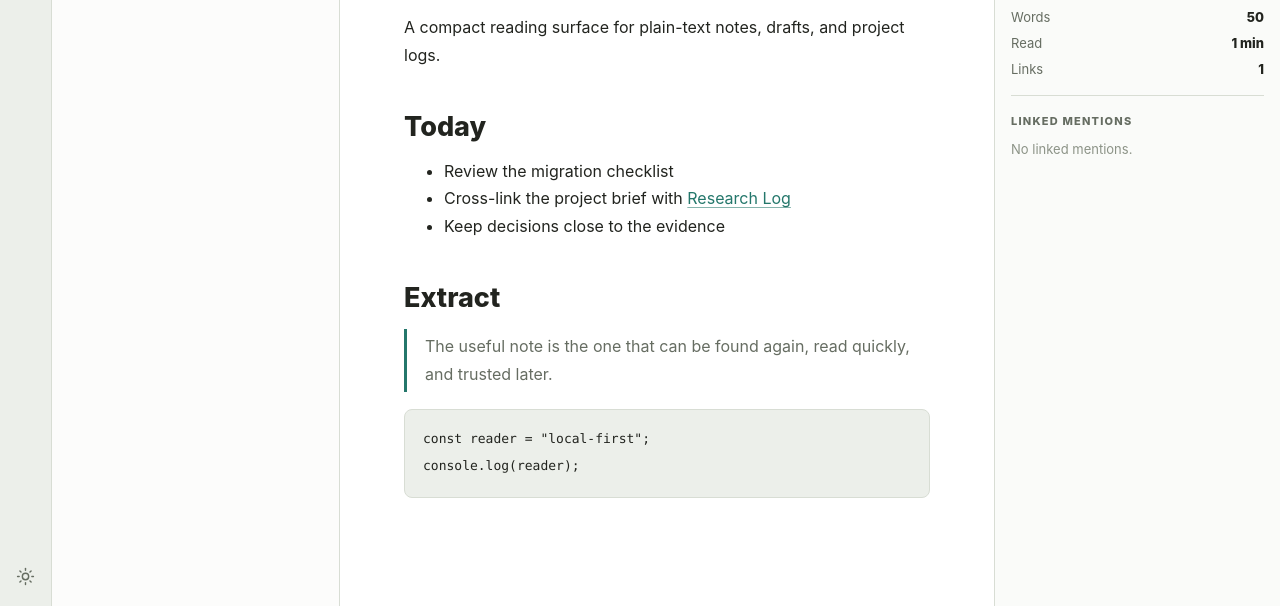
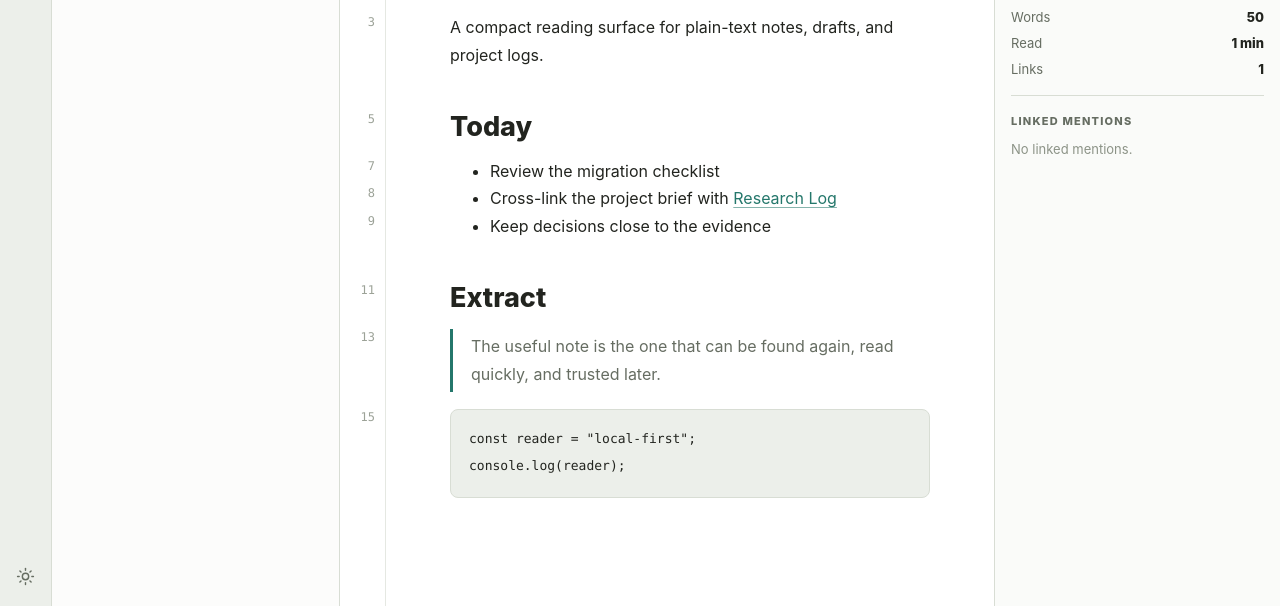
Before and after one commit to danlinyu/Vault-Reader, an Electron app: page index.html in a window 1280 px wide. Shown: the part 194-800 px from the top of the page. Drawn offline with nearby package versions, Linux system fonts and the light colour scheme; no server answers.

Commit message:
Add live editor line numbers

````diff
--- a/app.js
+++ b/app.js
@@ -36,6 +36,7 @@ const state = {
   indexed: false,
   renderTimer: null,
   liveTimer: null,
+  liveLineTimer: null,
 };
 
 const elements = {
@@ -59,6 +60,7 @@ const elements = {
   saveState: document.querySelector("#saveState"),
   sourceText: document.querySelector("#sourceText"),
   sourceLineNumbers: document.querySelector("#sourceLineNumbers"),
+  liveLineNumbers: document.querySelector("#liveLineNumbers"),
   markdownView: document.querySelector("#markdownView"),
   outline: document.querySelector("#outline"),
   wordCount: document.querySelector("#wordCount"),
@@ -100,6 +102,7 @@ function wireEvents() {
   elements.markdownView.addEventListener("input", handleLiveInput);
   elements.markdownView.addEventListener("keydown", handleLiveKeydown);
   elements.markdownView.addEventListener("paste", handleLivePaste);
+  window.addEventListener("resize", handleLiveLineNumberResize);
   elements.noteForm.addEventListener("submit", handleNoteCreate);
   elements.noteCancelButton.addEventListener("click", hideNoteDialog);
 
@@ -536,8 +539,21 @@ function handleLiveInput() {
     decorateHeadings();
     renderOutline(extractHeadings(markdown));
     updateDetails(markdown);
+    updateLiveLineNumbers(markdown);
     updateBacklinks();
   }, 120);
+}
+
+function handleLiveLineNumberResize() {
+  const file = getCurrentFile();
+  if (!file) {
+    return;
+  }
+
+  clearTimeout(state.liveLineTimer);
+  state.liveLineTimer = setTimeout(() => {
+    updateLiveLineNumbers(file.text || elements.sourceText.value);
+  }, 100);
 }
 
 function handleLiveKeydown(event) {
@@ -568,6 +584,7 @@ function renderCurrentMarkdown(text) {
   elements.markdownView.innerHTML = renderMarkdown(text);
   decorateRenderedNote(text);
   updateDetails(text);
+  updateLiveLineNumbers(text);
 }
 
 async function readEntryText(file) {
@@ -848,6 +865,151 @@ function syncLineNumberScroll() {
   elements.sourceLineNumbers.scrollTop = elements.sourceText.scrollTop;
 }
 
+function updateLiveLineNumbers(markdown) {
+  elements.liveLineNumbers.textContent = "";
+
+  if (state.view === "source") {
+    return;
+  }
+
+  const markers = extractLiveLineMarkers(markdown);
+  const anchors = getLiveLineAnchors();
+  const count = Math.min(markers.length, anchors.length);
+  const gutterTop = elements.liveLineNumbers.getBoundingClientRect().top;
+  const fragment = document.createDocumentFragment();
+
+  for (let index = 0; index < count; index += 1) {
+    const anchorTop = anchors[index].getBoundingClientRect().top;
+    const marker = document.createElement("span");
+    marker.className = "live-line-number";
+    marker.setAttribute("aria-hidden", "true");
+    marker.textContent = markers[index];
+    marker.style.top = `${Math.max(0, Math.round(anchorTop - gutterTop + 2))}px`;
+    fragment.append(marker);
+  }
+
+  elements.liveLineNumbers.append(fragment);
+}
+
+function getLiveLineAnchors() {
+  const anchors = [];
+
+  for (const child of elements.markdownView.children) {
+    const tag = child.tagName.toLowerCase();
+
+    if (tag === "ul" || tag === "ol") {
+      anchors.push(...Array.from(child.querySelectorAll(":scope > li")));
+      continue;
+    }
+
+    anchors.push(child);
+  }
+
+  return anchors.filter((anchor) => anchor.getClientRects().length);
+}
+
+function extractLiveLineMarkers(markdown) {
+  const lines = markdown.replace(/\r\n?/g, "\n").split("\n");
+  const markers = [];
+  let index = 0;
+
+  while (index < lines.length) {
+    const line = lines[index];
+    const trimmed = line.trim();
+    const lineNumber = index + 1;
+
+    if (!trimmed) {
+      index += 1;
+      continue;
+    }
+
+    if (trimmed.startsWith("```")) {
+      markers.push(lineNumber);
+      index += 1;
+      while (index < lines.length && !lines[index].trim().startsWith("```")) {
+        index += 1;
+      }
+      index += 1;
+      continue;
+    }
+
+    if (isHeadingLine(trimmed) || isHorizontalRuleLine(trimmed)) {
+      markers.push(lineNumber);
+      index += 1;
+      continue;
+    }
+
+    if (isTableStart(lines, index)) {
+      markers.push(lineNumber);
+      index += 2;
+      while (index < lines.length && isTableRowLine(lines[index])) {
+        index += 1;
+      }
+      continue;
+    }
+
+    if (isListItemLine(line)) {
+      markers.push(lineNumber);
+      index += 1;
+      continue;
+    }
+
+    if (trimmed.startsWith(">")) {
+      markers.push(lineNumber);
+      index += 1;
+      while (index < lines.length && (lines[index].trim().startsWith(">") || !lines[index].trim())) {
+        index += 1;
+      }
+      continue;
+    }
+
+    markers.push(lineNumber);
+    index += 1;
+    while (index < lines.length && lines[index].trim() && !isRenderedBlockStart(lines, index)) {
+      index += 1;
+    }
+  }
+
+  return markers;
+}
+
+function isRenderedBlockStart(lines, index) {
+  const line = lines[index];
+  const trimmed = line.trim();
+  return (
+    trimmed.startsWith("```") ||
+    trimmed.startsWith(">") ||
+    isHeadingLine(trimmed) ||
+    isHorizontalRuleLine(trimmed) ||
+    isListItemLine(line) ||
+    isTableStart(lines, index)
+  );
+}
+
+function isHeadingLine(trimmed) {
+  return /^#{1,6}\s+/.test(trimmed);
+}
+
+function isHorizontalRuleLine(trimmed) {
+  return /^([-*_])(?:\s*\1){2,}$/.test(trimmed);
+}
+
+function isListItemLine(line) {
+  return /^\s*(?:[-*+]|\d+[.)])\s+/.test(line);
+}
+
+function isTableStart(lines, index) {
+  return isTableRowLine(lines[index]) && isTableSeparatorLine(lines[index + 1] || "");
+}
+
+function isTableRowLine(line) {
+  return /^\s*\|.+\|\s*$/.test(line);
+}
+
+function isTableSeparatorLine(line) {
+  return /^\s*\|?\s*:?-{3,}:?\s*(?:\|\s*:?-{3,}:?\s*)+\|?\s*$/.test(line);
+}
+
 function renderAll() {
   elements.vaultName.textContent = state.vaultName;
   elements.fileCount.textContent = `${state.files.length} ${state.files.length === 1 ? "note" : "notes"}`;
@@ -1487,6 +1649,9 @@ function setView(view) {
   }
 
   updateLineNumbers();
+  if (view === "source") {
+    updateLiveLineNumbers("");
+  }
 }
 
 function setIndexStatus(value) {
--- a/index.html
+++ b/index.html
@@ -78,12 +78,15 @@
         <section class="content-grid">
           <section class="source-pane" aria-label="Source">
             <div class="source-editor">
-              <div class="line-numbers" id="sourceLineNumbers" aria-hidden="true">1</div>
+              <div class="line-numbers" id="sourceLineNumbers" aria-hidden="true" inert>1</div>
               <textarea id="sourceText" spellcheck="true"></textarea>
             </div>
           </section>
           <article class="preview-pane" aria-label="Live editor">
-            <div class="markdown-body live-editor" id="markdownView" contenteditable="true" spellcheck="true"></div>
+            <div class="live-editor-frame">
+              <div class="live-line-numbers" id="liveLineNumbers" aria-hidden="true" inert></div>
+              <div class="markdown-body live-editor" id="markdownView" contenteditable="true" spellcheck="true"></div>
+            </div>
           </article>
         </section>
       </main>
--- a/styles.css
+++ b/styles.css
@@ -498,6 +498,34 @@ p {
   background: var(--panel);
 }
 
+.live-editor-frame {
+  display: grid;
+  grid-template-columns: 46px minmax(0, 860px);
+  width: min(100%, 932px);
+  min-height: 100%;
+  margin: 0 auto;
+}
+
+.live-line-numbers {
+  position: relative;
+  min-height: 100%;
+  padding-bottom: 80px;
+  border-right: 1px solid color-mix(in srgb, var(--border), transparent 34%);
+  color: var(--faint);
+  font-family: var(--mono);
+  font-size: 12px;
+  line-height: 1;
+  text-align: right;
+  user-select: none;
+}
+
+.live-line-number {
+  position: absolute;
+  right: 10px;
+  min-width: 2ch;
+  opacity: 0.86;
+}
+
 .app-shell[data-view="split"] .content-grid {
   grid-template-columns: minmax(280px, 0.82fr) minmax(0, 1fr);
 }
@@ -516,8 +544,9 @@ p {
 }
 
 .markdown-body {
-  width: min(100%, 860px);
-  margin: 0 auto;
+  width: 100%;
+  min-width: 0;
+  margin: 0;
   padding: 46px clamp(24px, 5vw, 70px) 80px;
   color: var(--text);
   font-size: 16px;
@@ -1045,4 +1074,13 @@ p {
   .markdown-body {
     padding: 32px 22px 62px;
   }
+
+  .live-editor-frame {
+    grid-template-columns: 38px minmax(0, 1fr);
+    width: 100%;
+  }
+
+  .live-line-number {
+    right: 8px;
+  }
 }
````
Also changed, not shown: README.md.
